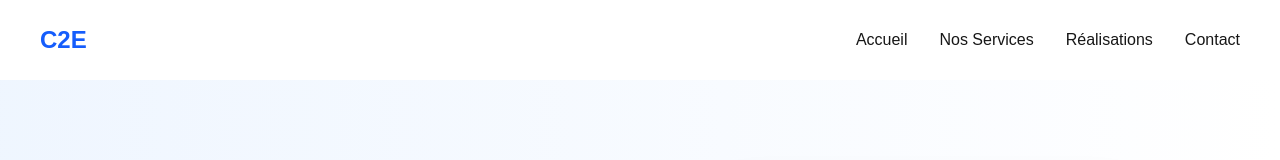
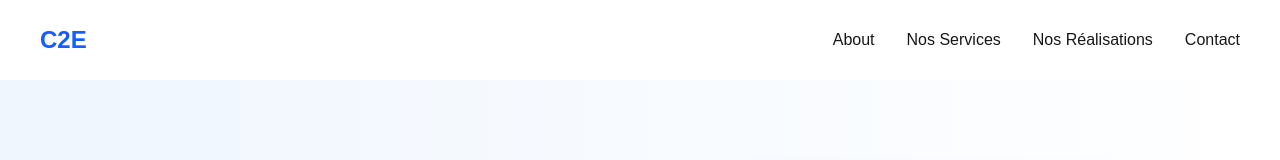
Before and after one commit to Marcellin3/C2E, a Next.js app: page /accueil in a window 1280 px wide. Shown: the top 160 px of the page. Built offline with nearby package versions, Linux system fonts and the light colour scheme.

Commit message:
Fix navbar path02

```diff
--- a/app/componen/Navbar.tsx
+++ b/app/componen/Navbar.tsx
@@ -8,9 +8,9 @@ export default function Navbar() {
       <h1 className="text-2xl font-bold text-blue-600">C2E</h1>
 
       <div className="flex gap-8 font-medium">
-        <Link href="/accueil">Accueil</Link>
+        <Link href="/accueil">About</Link>
         <Link href="/services">Nos Services</Link>
-        <Link href="/realisation">Réalisations</Link>
+        <Link href="/realisation">Nos Réalisations</Link>
         <Link href="/contact">Contact</Link>
       </div>
     </nav>
```
